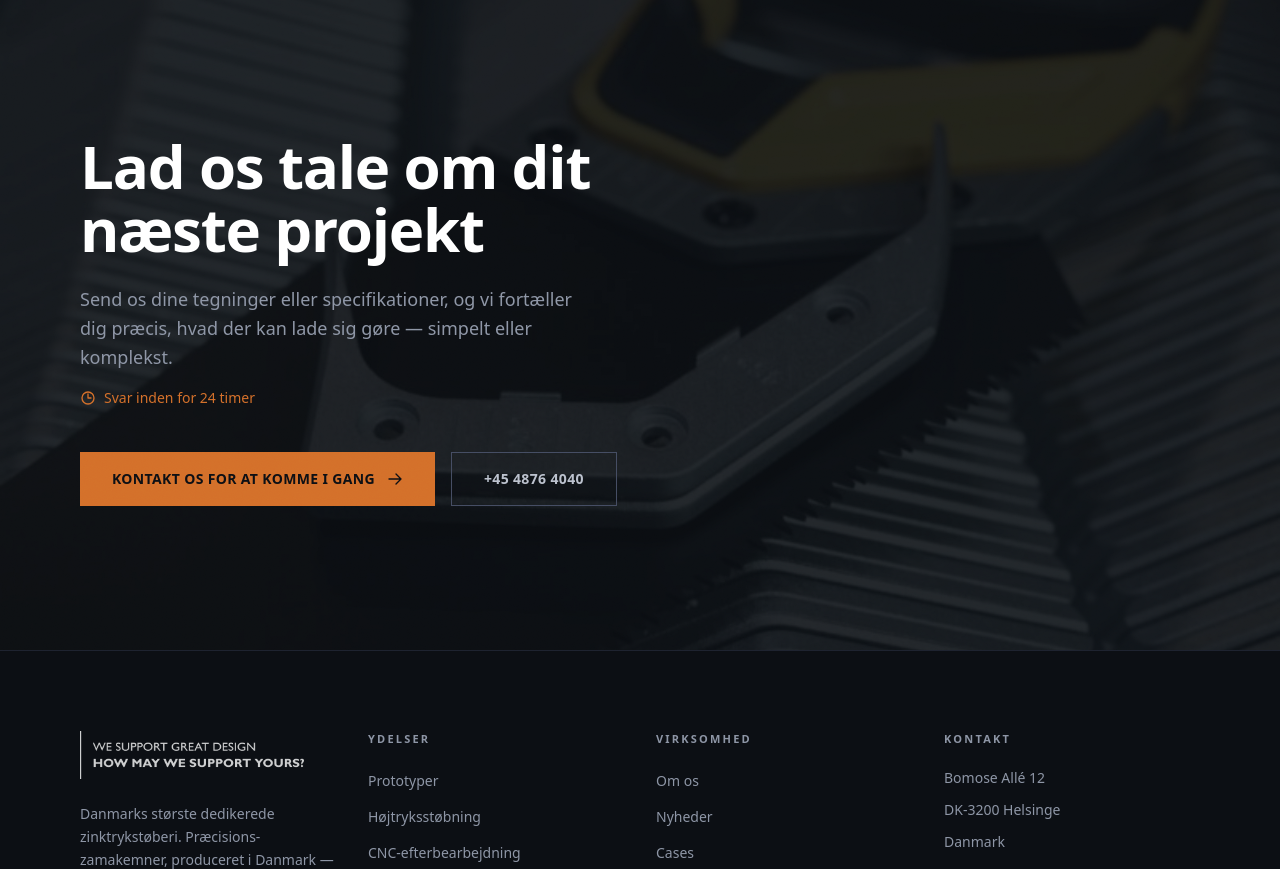
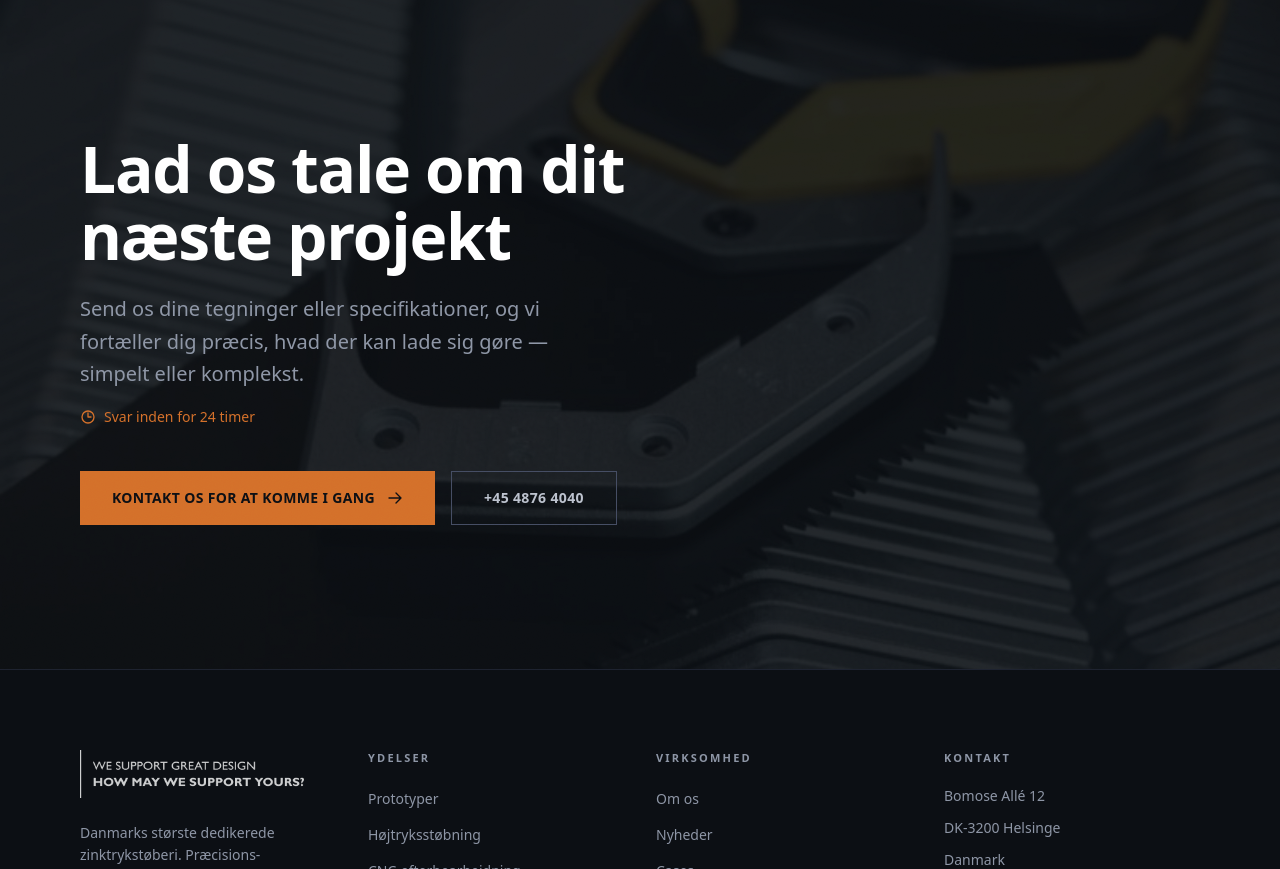
Before and after one commit to Britesite/linimatic-test-local-webpage, a Next.js app: page /da in a window 1280 px wide. Shown: the part 4200-5069 px from the top of the page. Built offline with nearby package versions, Linux system fonts and the light colour scheme.

Commit message:
Gør kontaktoverskrift og tekst lidt større
Co-Authored-By: Claude Opus 5 <noreply@anthropic.com>

```diff
--- a/src/app/[locale]/page.tsx
+++ b/src/app/[locale]/page.tsx
@@ -413,8 +413,8 @@ export default async function Home({params}: {params: Promise<{locale: string}>}
         </div>
         <div className="relative mx-auto max-w-[1800px] px-6 sm:px-10 lg:px-16 xl:px-20 py-20 sm:py-24 lg:py-28 xl:py-36">
           <div className="max-w-2xl">
-            <h2 className="text-4xl sm:text-5xl lg:text-6xl font-bold text-white tracking-[-0.02em] leading-[1.05] font-[family-name:var(--font-display)]">{t('cta.heading')}</h2>
-            <p className="mt-6 text-lg text-zinc-400 leading-relaxed max-w-lg">{t('cta.description')}</p>
+            <h2 className="text-[2.5rem] sm:text-[3.25rem] lg:text-[4rem] font-bold text-white tracking-[-0.02em] leading-[1.05] font-[family-name:var(--font-display)]">{t('cta.heading')}</h2>
+            <p className="mt-6 text-xl text-zinc-400 leading-relaxed max-w-lg">{t('cta.description')}</p>
             <div className="mt-4 inline-flex items-center gap-2 text-sm text-ember font-[family-name:var(--font-mono)]">
               <svg className="h-4 w-4" fill="none" viewBox="0 0 24 24" strokeWidth={2} stroke="currentColor"><path strokeLinecap="round" strokeLinejoin="round" d="M12 6v6h4.5m4.5 0a9 9 0 1 1-18 0 9 9 0 0 1 18 0Z" /></svg>
               {t('cta.responsePromise')}
```
